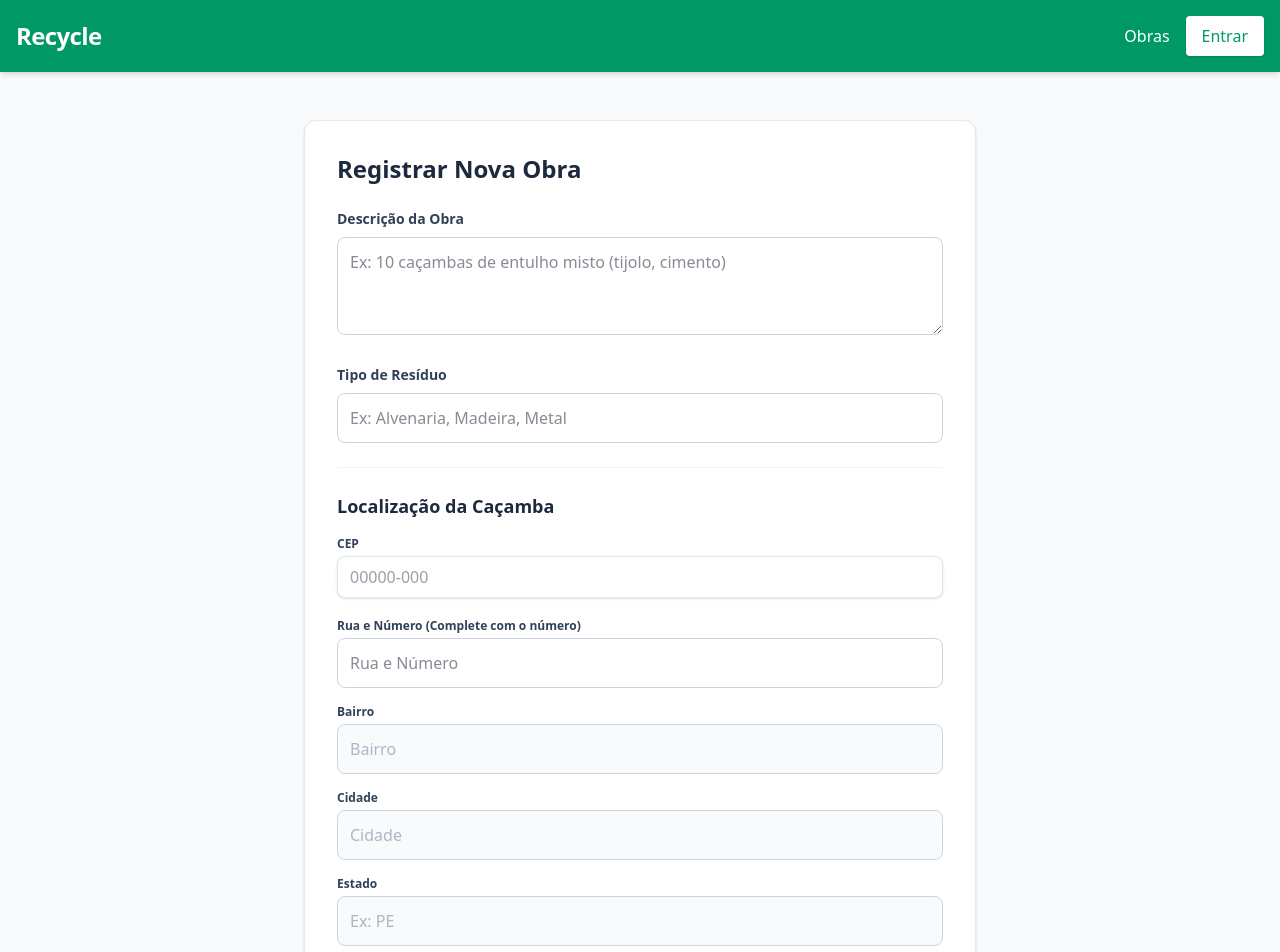
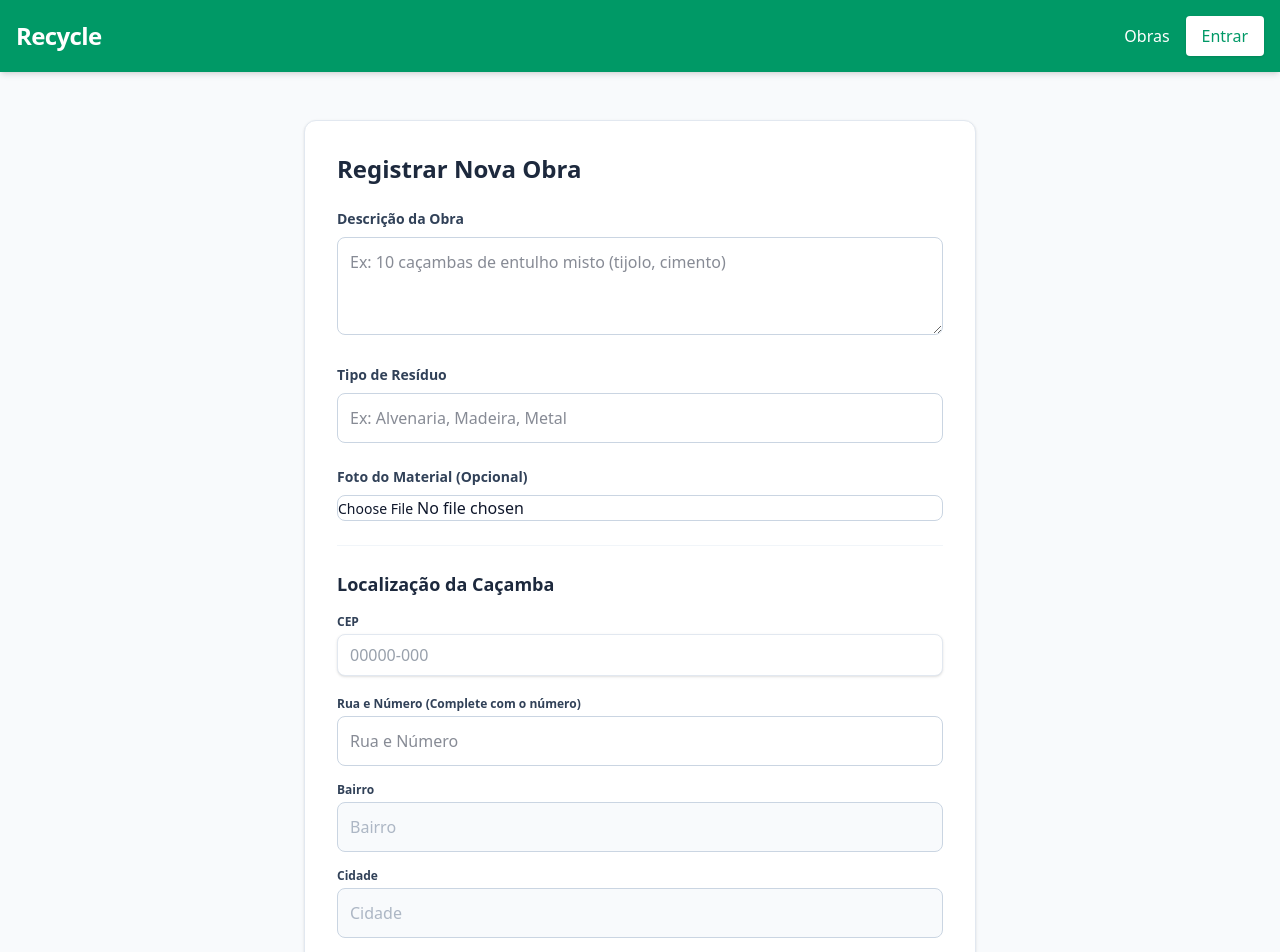
Before and after one commit to brunoslm/Recycle, a Django app: template core/templates/core/cadastrar_obra.html in a window 1280 px wide. Shown: the top 952 px of the page. Run offline with Django 5.2, Linux system fonts and the light colour scheme; the template is opened without the code that fills it: values that come from a table or form of the project are taken from there, others are empty; grey boxes are pictures that could not be loaded.

Commit message:
Update cadastrar_obra.html

```diff
--- a/core/templates/core/cadastrar_obra.html
+++ b/core/templates/core/cadastrar_obra.html
@@ -6,7 +6,7 @@
 
 <div class="max-w-2xl mx-auto bg-white p-8 rounded-xl shadow-sm border border-slate-200 mb-8">
     <h2 class="text-2xl font-bold mb-6 text-slate-800">Registrar Nova Obra</h2>
-    <form method="post" class="space-y-6">
+    <form method="post" enctype="multipart/form-data" class="space-y-6">
         {% csrf_token %}
 
         <div>
@@ -17,6 +17,11 @@
         <div>
             <label class="block text-sm font-semibold text-slate-700 mb-2">Tipo de Resíduo</label>
             {{ form.tipo_residuo }}
+        </div>
+
+        <div>
+            <label class="block text-sm font-semibold text-slate-700 mb-2">Foto do Material (Opcional)</label>
+            {{ form.imagem }}
         </div>
 
         <div class="border-t border-slate-100 pt-6">
@@ -138,7 +143,6 @@
 
                     inputEndereco.focus();
 
-                    // Busca inicial contendo o bairro para fechar o cerco na região correta
                     let queryInicial = `${data.logradouro} - ${data.bairro}, ${data.localidade} - ${data.uf}`;
                     let fallbackInicial = `${data.logradouro}, ${data.localidade} - ${data.uf}`;
 
@@ -155,19 +159,15 @@
                 });
         }
 
-        // Quando o usuário terminar de digitar o número da casa
         inputEndereco.addEventListener('blur', function() {
             if(this.value && inputCidade.value) {
-                // Pega a rua com o número digitado + bairro + cidade + estado
                 let queryCompleta = `${this.value} - ${inputBairro.value}, ${inputCidade.value} - ${inputEstado.value}`;
-                // Fallback caso o OpenStreetMap não reconheça a demarcação exata daquele bairro
                 let fallbackCompleta = `${this.value}, ${inputCidade.value} - ${inputEstado.value}`;
 
                 atualizarMapaPorTextoLivre(queryCompleta, fallbackCompleta);
             }
         });
 
-        // Modificado para aceitar um endereço alternativo (fallback) de segurança
         function atualizarMapaPorTextoLivre(enderecoTexto, fallbackTexto = null) {
             let url = `https://nominatim.openstreetmap.org/search?format=json&q=${encodeURIComponent(enderecoTexto)}&limit=1`;
 
@@ -179,7 +179,6 @@
                 if (geoData.length > 0) {
                     posicionarPino(geoData[0].lat, geoData[0].lon);
                 } else if (fallbackTexto) {
-                    // Se falhar com o bairro, tenta a busca direta sem ele para garantir o posicionamento
                     atualizarMapaPorTextoLivre(fallbackTexto);
                 }
             });
```
